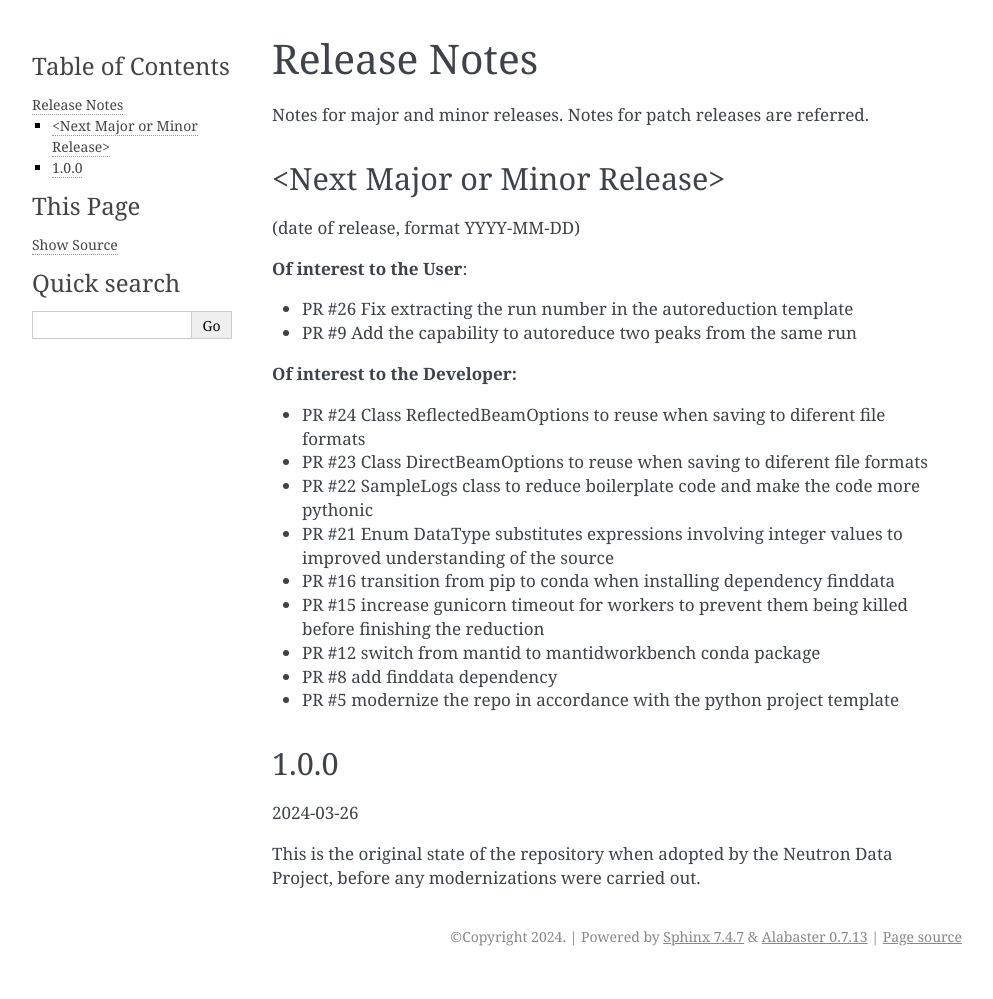
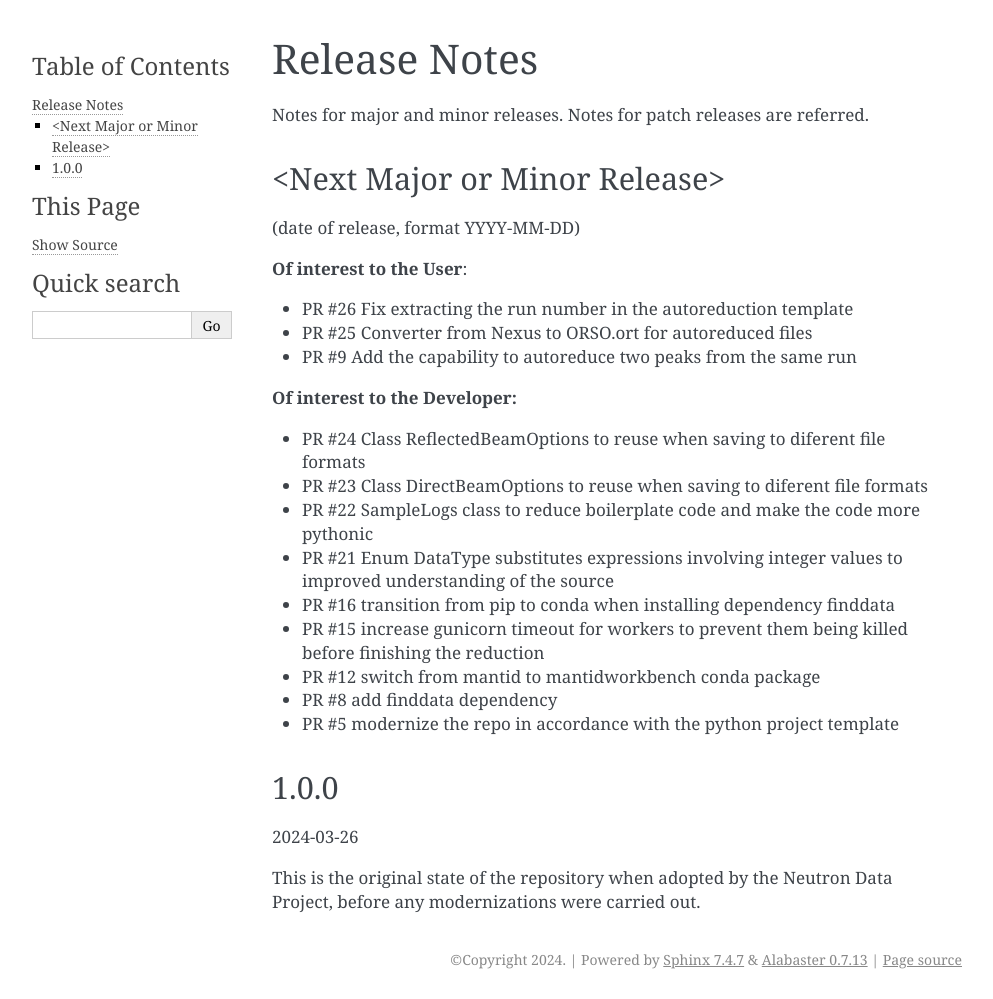
Before and after one commit to neutrons/MagnetismReflectometer, a Sphinx documentation site: the page built from docs/release_notes.rst, in a window 1280 px wide. Shown: the whole page, without its empty margins (148-1141 px from the left). Built offline with Sphinx 7.4.7, drawn with Linux system fonts in a browser that asks for light colours; pages that are not in the unit, such as notebooks, are missing from menus; the version number could not be read and is left out; before the commit the page ends 976 px from its top, so only the background shows below that.

Commit message:
update release notes
Signed-off-by: Jose Borreguero <borreguero@gmail.com>

```diff
--- a/docs/release_notes.rst
+++ b/docs/release_notes.rst
@@ -11,6 +11,7 @@ Notes for major and minor releases. Notes for patch releases are referred.
 **Of interest to the User**:
 
 - PR #26 Fix extracting the run number in the autoreduction template
+- PR #25 Converter from Nexus to ORSO.ort for autoreduced files
 - PR #9 Add the capability to autoreduce two peaks from the same run
 
 **Of interest to the Developer:**
```
